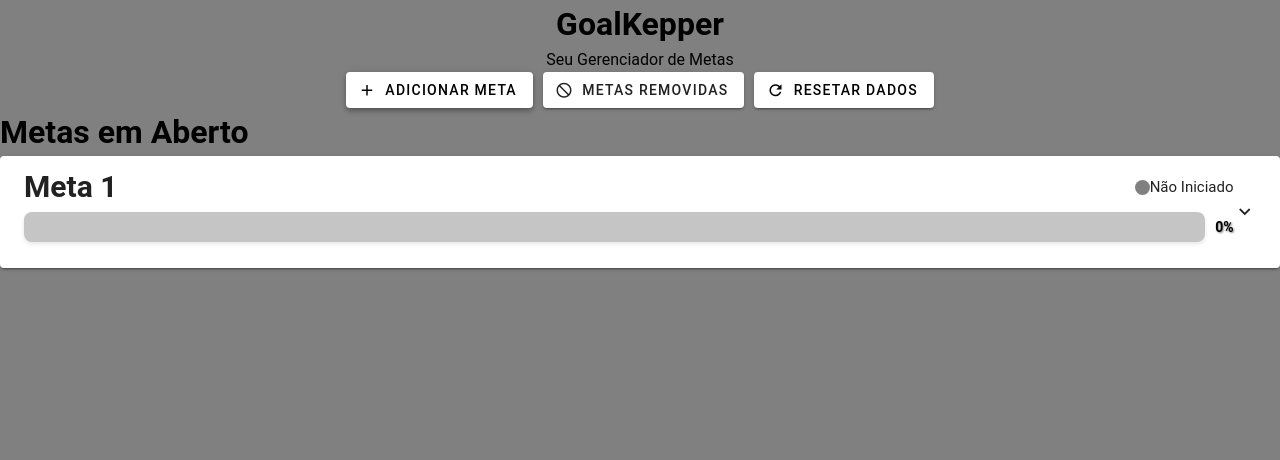
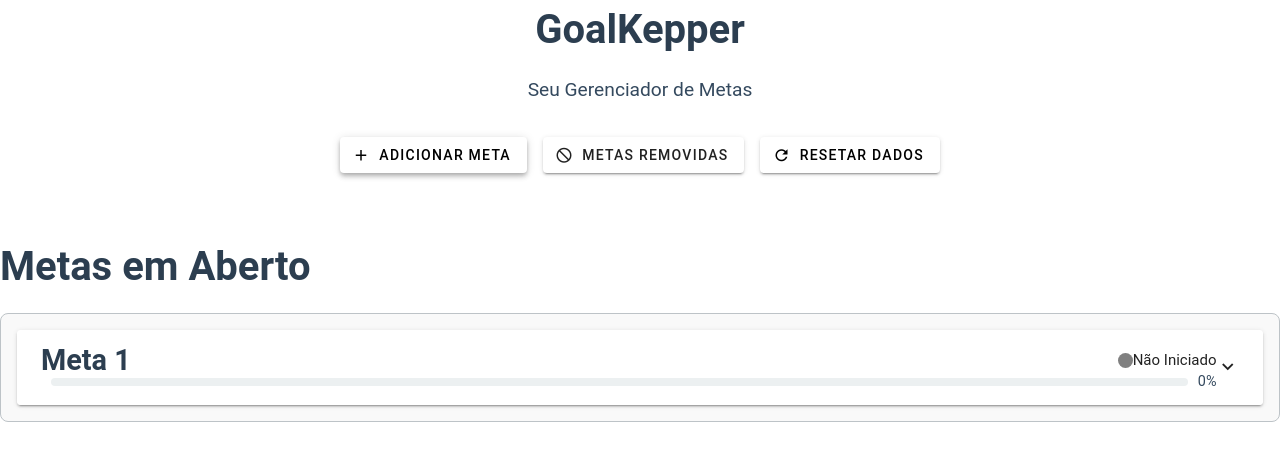
Before and after one commit to arturstaation/GoalKeeper, a Vue app: page / in a window 1280 px wide. Both pictures are taken after a click on the button "ADICIONAR META". Shown: the top 460 px of the page. Built offline with nearby package versions, Linux system fonts and the light colour scheme.

Commit message:
inicio css

```diff
--- a/src/App.vue
+++ b/src/App.vue
@@ -210,4 +210,80 @@ const reopenMeta = (id: number) =>{
 </script>
 
 <style scoped>
+
+.d-flex {
+  display: flex;
+}
+
+.flex-column {
+  flex-direction: column;
+}
+
+.flex-row {
+  flex-direction: row;
+}
+
+.align-center {
+  align-items: center;
+}
+
+h1 {
+  font-size: 2.5rem;
+  color: #2c3e50;
+  margin-bottom: 1rem;
+}
+
+p {
+  font-size: 1.2rem;
+  color: #34495e;
+  margin-bottom: 2rem;
+}
+
+
+.botoes {
+  gap: 1rem;
+  margin-bottom: 2rem;
+}
+
+v-btn {
+  font-size: 1rem;
+  padding: 0.5rem 1rem;
+  border-radius: 5px;
+  border: none;
+  cursor: pointer;
+  transition: background-color 0.3s ease;
+}
+
+v-btn:hover {
+  background-color: #ecf0f1;
+}
+
+
+.metas {
+  margin-top: 2rem;
+  width: 100%;
+}
+
+.meta-item {
+  padding: 1rem;
+  margin-bottom: 1rem;
+  border: 1px solid #bdc3c7;
+  border-radius: 8px;
+  background-color: #f9f9f9;
+  transition: transform 0.2s ease, box-shadow 0.2s ease;
+}
+
+.meta-item:hover {
+  transform: translateY(-3px);
+  box-shadow: 0px 4px 10px rgba(0, 0, 0, 0.1);
+}
+
+ol {
+  list-style: none;
+  padding: 0;
+}
+
+ol li {
+  margin-bottom: 1rem;
+}
 </style>
--- a/src/components/Metas.vue
+++ b/src/components/Metas.vue
@@ -377,3 +377,142 @@ const getPorcentagem = () : number =>{
 
 
 </script>
+
+<style scoped>
+.d-flex {
+  display: flex;
+}
+
+.flex-column {
+  flex-direction: column;
+}
+
+.flex-row {
+  flex-direction: row;
+}
+
+.align-center {
+  align-items: center;
+}
+
+.justify-space-between {
+  justify-content: space-between;
+}
+
+h1 {
+  font-size: 1.8rem;
+  color: #2c3e50;
+}
+
+h2, h4 {
+  margin: 0;
+  color: #34495e;
+}
+
+h2 {
+  cursor: pointer;
+}
+
+h4 {
+  font-size: 1rem;
+  color: #7f8c8d;
+  cursor: pointer;
+}
+
+h2:hover,
+h4:hover {
+  text-decoration: underline;
+}
+
+.progress-container {
+  width: 100%;
+  height: 8px;
+  background-color: #ecf0f1;
+  border-radius: 5px;
+  margin: 0 10px;
+  position: relative;
+}
+
+.progress-bar {
+  height: 100%;
+  background-color: #27ae60;
+  border-radius: 5px;
+  transition: width 0.3s ease;
+}
+
+.progress-text {
+  font-size: 0.9rem;
+  color: #34495e;
+}
+
+.botoes {
+  gap: 1rem;
+  margin-top: 1rem;
+}
+
+v-btn {
+  font-size: 0.9rem;
+  background-color: #3498db;
+  color: #ffffff;
+  border: none;
+  border-radius: 5px;
+  padding: 0.5rem 1rem;
+  cursor: pointer;
+  transition: background-color 0.3s ease;
+}
+
+v-btn:hover {
+  background-color: #2980b9;
+}
+
+v-btn[prepend-icon="mdi-delete"] {
+  background-color: #e74c3c;
+}
+
+v-btn[prepend-icon="mdi-delete"]:hover {
+  background-color: #c0392b;
+}
+
+v-btn[prepend-icon="mdi-redo-variant"] {
+  background-color: #f39c12;
+}
+
+v-btn[prepend-icon="mdi-redo-variant"]:hover {
+  background-color: #e67e22;
+}
+
+.submeta-item {
+  padding: 1rem;
+  margin-bottom: 0.5rem;
+  border: 1px solid #bdc3c7;
+  border-radius: 8px;
+  background-color: #f9f9f9;
+  transition: transform 0.2s ease, box-shadow 0.2s ease;
+}
+
+.submeta-item:hover {
+  transform: translateY(-3px);
+  box-shadow: 0px 4px 10px rgba(0, 0, 0, 0.1);
+}
+
+.painel-texto {
+  padding: 1rem;
+  background-color: #f5f5f5;
+  border-radius: 8px;
+  margin-top: 1rem;
+}
+
+input {
+  font-size: 1rem;
+  padding: 0.5rem;
+  border: 1px solid #bdc3c7;
+  border-radius: 5px;
+  width: 100%;
+}
+
+input:focus {
+  outline: none;
+  border-color: #3498db;
+  box-shadow: 0 0 5px rgba(52, 152, 219, 0.5);
+}
+</style>
--- a/src/components/SubMetas.vue
+++ b/src/components/SubMetas.vue
@@ -183,3 +183,76 @@ watch(() => (componentProperties.subMeta), (newSubMeta, oldSubMeta) =>{
 
 
 </script>
+
+
+<style scoped>
+
+h3 {
+  font-size: 1.5rem;
+  color: #2c3e50;
+  margin: 0 0 1rem;
+  cursor: pointer;
+}
+
+h3:hover {
+  text-decoration: underline;
+}
+
+h5 {
+  font-size: 1rem;
+  color: #7f8c8d;
+  margin: 0.5rem 0;
+  cursor: pointer;
+}
+
+h5:hover {
+  text-decoration: underline;
+}
+
+input {
+  font-size: 1rem;
+  padding: 0.5rem;
+  border: 1px solid #bdc3c7;
+  border-radius: 5px;
+  width: 100%;
+  margin: 0.5rem 0;
+}
+
+input:focus {
+  outline: none;
+  border-color: #3498db;
+  box-shadow: 0 0 5px rgba(52, 152, 219, 0.5);
+}
+
+v-btn {
+  font-size: 0.9rem;
+  padding: 0.5rem 1rem;
+  border-radius: 5px;
+  background-color: #e74c3c;
+  color: white;
+  border: none;
+  cursor: pointer;
+  transition: background-color 0.3s ease;
+}
+
+v-btn:hover {
+  background-color: #c0392b;
+}
+
+.historico {
+  font-size: 0.9rem;
+  color: #7f8c8d;
+  margin-top: 0.5rem;
+  padding: 0.5rem;
+  border-left: 4px solid #bdc3c7;
+  background-color: #f9f9f9;
+  border-radius: 4px;
+}
+
+.estado {
+  font-size: 1rem;
+  color: #27ae60;
+  font-weight: bold;
+  margin-top: 1rem;
+}
+</style>
--- a/src/styles/main.css
+++ b/src/styles/main.css
@@ -14,38 +14,6 @@ li {
   display: flex;
   flex-direction: row;
   align-items: center;
-}
-
-.progress-container {
-  display: flex;
-  flex-direction: row;
-  align-items: center;
-  width: 100%;
-  background-color: #c5c5c5;
-  border-radius: 8px;
-  overflow: hidden;
-  height: 30px;
-  margin: 10px 0;
-  box-shadow: 0 2px 4px rgba(0, 0, 0, 0.1);
-}
-
-.progress-bar {
-  height: 30%;
-  background-color: #4caf50;
-  transition: width 0.3s ease;
-}
-
-.progress-text {
-  font-size: 14px;
-  color: black;
-  font-weight: bold;
-  text-shadow: 1px 1px 2px rgba(0, 0, 0, 0.5);
-  margin-left: 10px;
-  white-space: nowrap;
-}
-
-body {
-  background-color: gray;
 }
 
 .painel-texto {
```
Also changed, not shown: 1 other file (tests, documents, lock files or other folders).
